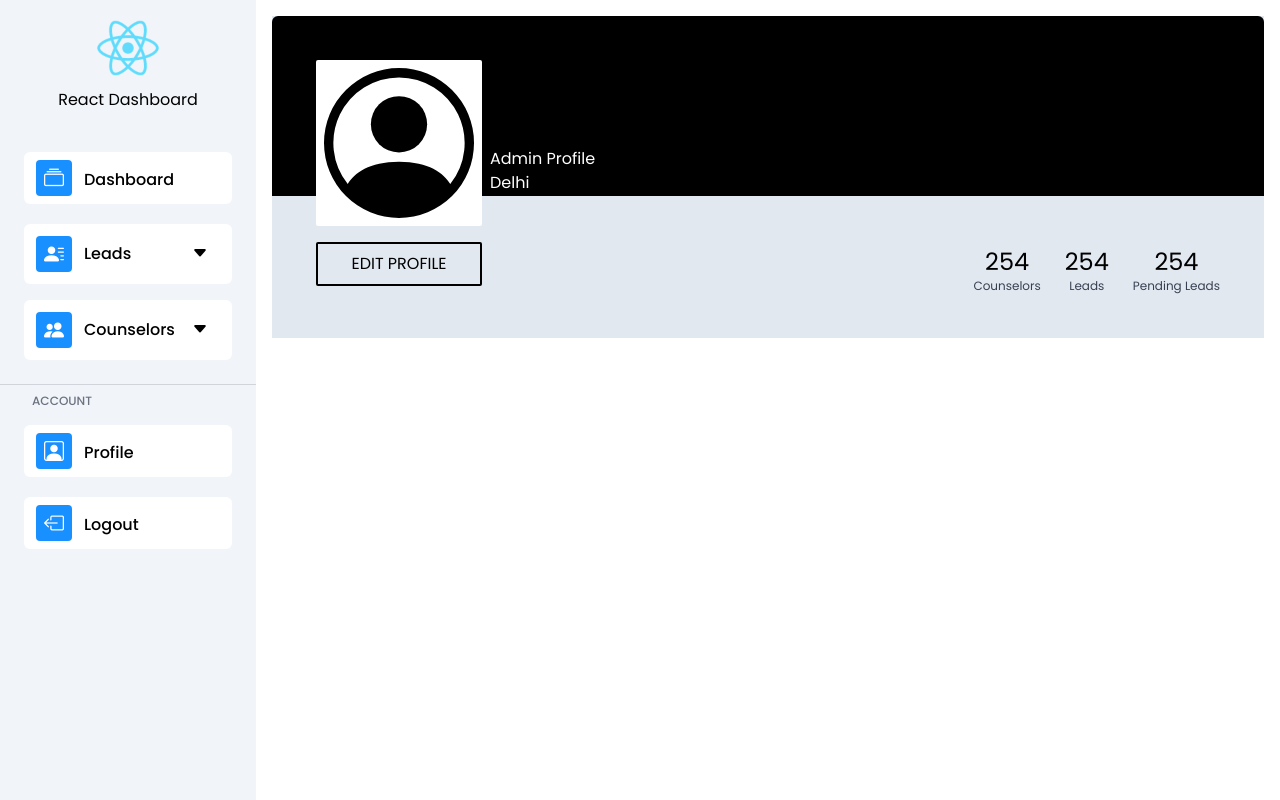
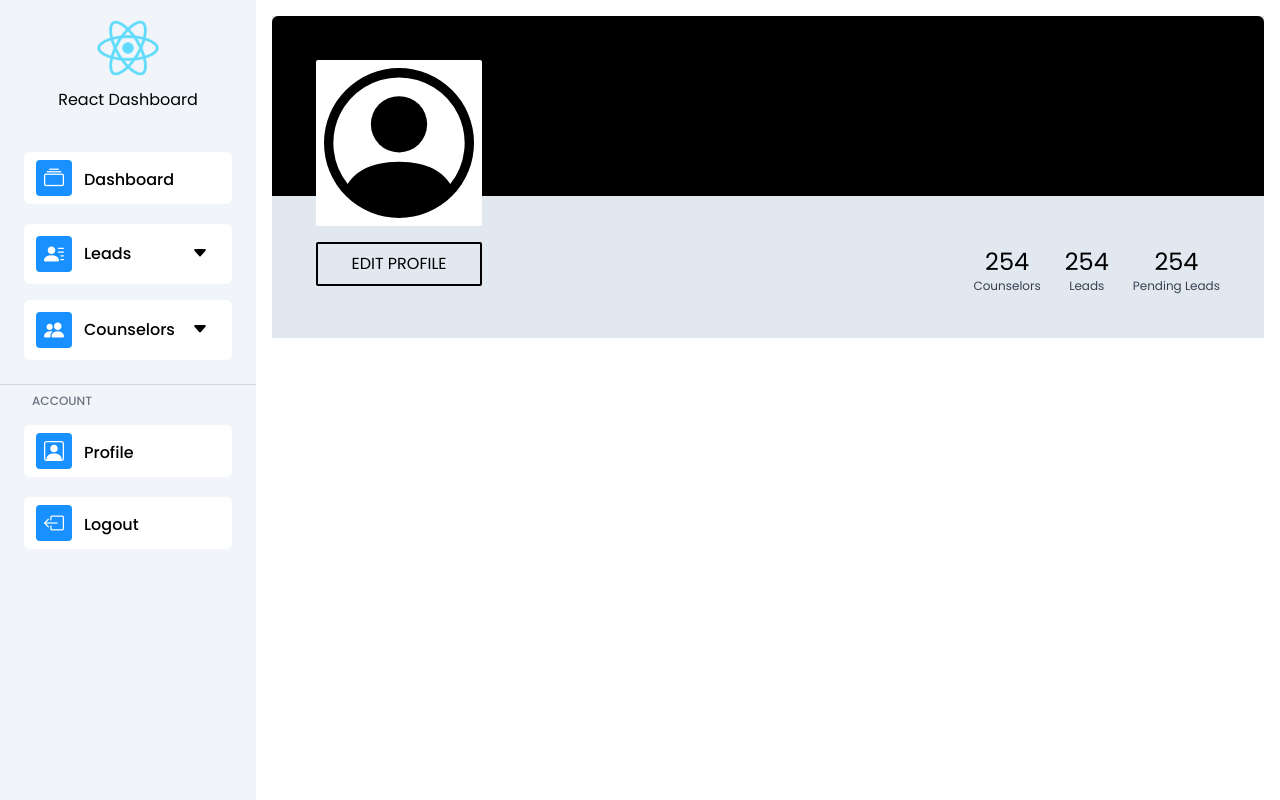
Before and after one commit to Toshi-avicii/ims, a React (Create React App) app in the folder client/: page /dashboard/profile in a window 1280 px wide. Built offline with nearby package versions, Linux system fonts and the light colour scheme; no server answers; sample sign-in values are in the browser's storage.

Commit message:
adding dynamic data

```diff
--- a/client/src/components/Profile/ProfileHeader.jsx
+++ b/client/src/components/Profile/ProfileHeader.jsx
@@ -1,7 +1,7 @@
 import profileImg from '../../Pictures/person-circle.svg';
 import ProfileStats from './ProfileStats';
 
-function ProfileHeader() {
+function ProfileHeader({ userData }) {
   return (
     <div className="bg-slate-200">
       <div className="bg-black sm:h-50 h-[180px] rounded-t-md"></div>
@@ -21,9 +21,8 @@ function ProfileHeader() {
           </div>
 
           <div className="text-center lg:text-start md:absolute md:top-[80px] md:right-10 lg:static">
-            <h2 className="text-md text-black md:text-white ml-2 mb-3 w-max">
-              Admin Profile
-              <span className="block">Delhi</span>
+            <h2 className="text-md text-black md:text-white lg:w-min ml-2 mb-3">
+              {userData.name}
             </h2>
           </div>
         </div>
--- a/client/src/screens/Profile/Profile.js
+++ b/client/src/screens/Profile/Profile.js
@@ -7,6 +7,11 @@ import jwtDecode from 'jwt-decode';
 
 function Profile() {
   const [sideBar, setSidebar] = useState('-left-64');
+  const [userData, setUserData] = useState({
+    name: '',
+    email: ''
+  });
+
   const openSidebar = () => {
     setSidebar('-left-0');
   }
@@ -17,9 +22,7 @@ function Profile() {
 
   const token = useSelector(state => state.authReducer.adminToken);
   const decode = jwtDecode(token);
-  console.log(decode)
   const userId = decode.id;
-  console.log(userId);
 
   useEffect(() => {
     const fetchDataByLoginUserId = async () => {
@@ -28,16 +31,15 @@ function Profile() {
           method: "GET"
         });
 
-        console.log(req)
         const result = await req.json();
-        console.log(result);
+        setUserData(result.data);
 
       } catch (err) {
         console.log(err.message);
       }
     }
     fetchDataByLoginUserId();
-  }, []);
+  }, [userId]);
 
   return (
     <>
@@ -45,7 +47,7 @@ function Profile() {
       <Sidebar side={sideBar} closeSidebar={closeSidebar} />
       <AdminNav openSidebar={openSidebar} />
         <section className='ml-0 sm:ml-64 bg-white min-h-screen pt-24 sm:pt-4 px-4 sm:px-4'>
-        <ProfileHeader />
+        <ProfileHeader userData={userData} />
         </section>
       </div>
     </>
```
Also changed, not shown: 1 other file (tests, documents, lock files or other folders).
